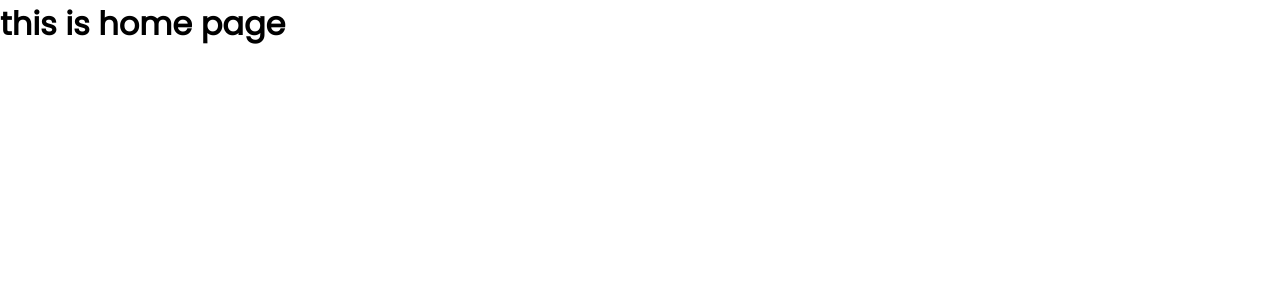
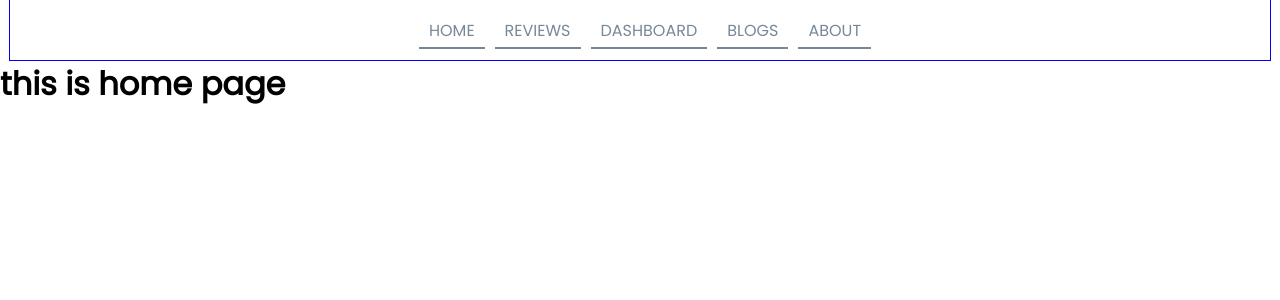
Before and after one commit to Ruman-Islam/product-analysis, a React (Create React App) app: page / in a window 1280 px wide. Shown: the top 300 px of the page. Built offline with nearby package versions, Linux system fonts and the light colour scheme.

Commit message:
custom active link added:

```diff
--- a/src/App.js
+++ b/src/App.js
@@ -6,10 +6,12 @@ import Blogs from './components/Blogs/Blogs';
 import About from './components/About/About';
 import NotFound from './components/NotFound/NotFound';
 import './App.css';
+import NavigationBar from './components/NavigationBar/NavigationBar';
 
 function App() {
   return (
     <div className="App">
+      <NavigationBar />
       <Routes>
         <Route path='/' element={<Homepage />} />
         <Route path='/home' element={<Homepage />} />
--- /dev/null
+++ b/src/components/CustomLink/CustomLink.js
@@ -0,0 +1,21 @@
+import React from 'react';
+import { Link, useMatch, useResolvedPath } from 'react-router-dom';
+
+const CustomLink = ({ children, to, ...props }) => {
+    let resolved = useResolvedPath(to);
+    let match = useMatch({ path: resolved.pathname, end: true });
+
+    return (
+        <div>
+            <Link
+                style={{ color: match ? "#1b98f5" : "lightslategray", borderBottom: match ? '1px solid #1b98f5' : '2px solid lightslategray' }}
+                to={to}
+                {...props}
+            >
+                {children}
+            </Link>
+        </div>
+    );
+};
+
+export default CustomLink;
--- a/src/components/NavigationBar/NavigationBar.css
+++ b/src/components/NavigationBar/NavigationBar.css
@@ -0,0 +1,17 @@
+nav .navigations {
+    outline: 1px solid blue;
+    height: 60px;
+    display: flex;
+    justify-content: center;
+    align-items: center;
+}
+nav .navigations li {
+    list-style: none;
+    margin-left: 10px;
+}
+nav .navigations li a{
+    text-decoration: none;
+    font-weight: 500;
+    padding: 0 10px 5px;
+    border-bottom: 1px solid lightslategray;
+}
--- a/src/components/NavigationBar/NavigationBar.js
+++ b/src/components/NavigationBar/NavigationBar.js
@@ -1,16 +1,19 @@
 import React from 'react';
 import { Link } from 'react-router-dom';
+import CustomLink from '../CustomLink/CustomLink';
 import './NavigationBar.css';
 
 const NavigationBar = () => {
     return (
-        <header>
+        <header className='container'>
             <nav>
-                <Link to='/home'>HOME</Link>
-                <Link to='/reviews'>REVIEWS</Link>
-                <Link to='/dashboard'>DASHBOARD</Link>
-                <Link to='/blogs'>BLOGS</Link>
-                <Link to='/about'>ABOUT</Link>
+                <ul className='navigations'>
+                    <li><CustomLink to='/home'>HOME</CustomLink></li>
+                    <li><CustomLink to='/reviews'>REVIEWS</CustomLink></li>
+                    <li><CustomLink to='/dashboard'>DASHBOARD</CustomLink></li>
+                    <li><CustomLink to='/blogs'>BLOGS</CustomLink></li>
+                    <li><CustomLink to='/about'>ABOUT</CustomLink></li>
+                </ul>
             </nav>
         </header>
     );
```
